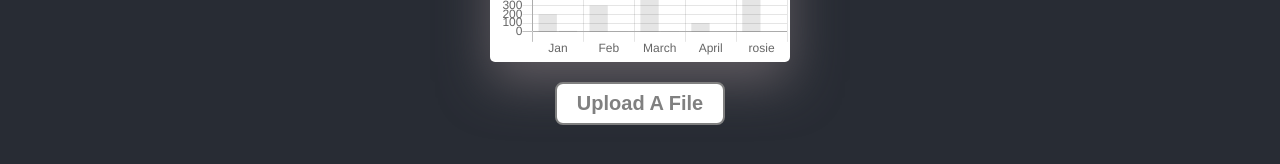
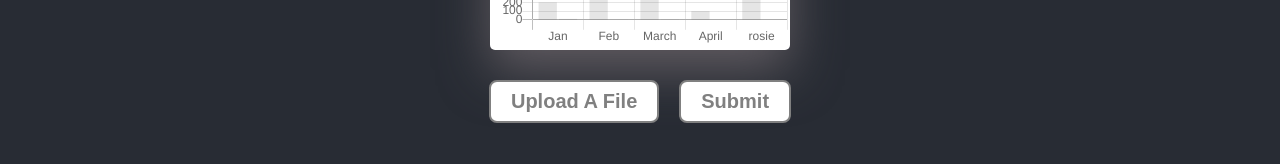
Before and after one commit to chrisPfaff/l7info, a React (Create React App) app in the folder client/: page / in a window 1280 px wide. Shown: the part 392-556 px from the top of the page. Built offline with nearby package versions, Linux system fonts and the light colour scheme.

Commit message:
added file input

```diff
--- a/client/src/App.css
+++ b/client/src/App.css
@@ -177,6 +177,7 @@ header {
   position: relative;
   overflow: hidden;
   display: inline-block;
+  padding: 10px;
 }
 
 .file_input {
@@ -196,3 +197,11 @@ header {
   top: 0;
   opacity: 0;
 }
+
+.file_input_wrapper input[type="submit"] {
+  font-size: 100px;
+  position: absolute;
+  left: 0;
+  top: 0;
+  opacity: 0;
+}
--- a/client/src/App.js
+++ b/client/src/App.js
@@ -1,8 +1,26 @@
-import React from "react";
+import React, { Component } from "react";
 import Graph from "./components/Graph.js";
 import "./App.css";
 
-function App() {
+class App extends Component {
+  constructor(props) {
+    super();
+    this.state = {
+      file: [],
+      fileLoaded: false
+    };
+
+    this.fileInput = React.createRef();
+    this.handleSubmit = this.handleSubmit.bind(this);
+  }
+
+  handleSubmit(e) {
+    e.preventDefault();
+    console.log(this.fileInput.current.files[0].name);
+    console.log("here submit");
+  }
+
+  render(props) {
     return (
       <div className="App">
         <header>
@@ -14,13 +32,25 @@ function App() {
         </header>
         <div className="body">
           <Graph />
+          <form onSubmit={this.handleSubmit}>
             <div className="file_input_wrapper">
               <button className="file_input">Upload A File</button>
-          <input type="file" name="fileInput" id="fileInput" />
+              <input
+                ref={this.fileInput}
+                type="file"
+                name="fileInput"
+                id="fileInput"
+              />
             </div>
+            <div className="file_input_wrapper">
+              <button className="file_input">Submit</button>
+              <input type="submit" name="submit" value="submit" />
+            </div>
+          </form>
         </div>
       </div>
     );
   }
+}
 
 export default App;
```
Lines whose indentation alone changed are shown as unchanged.
